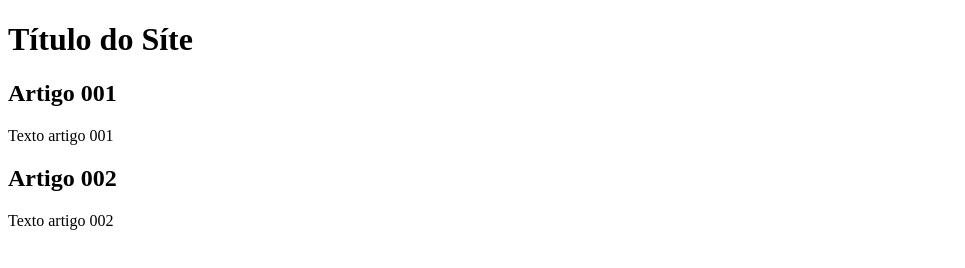
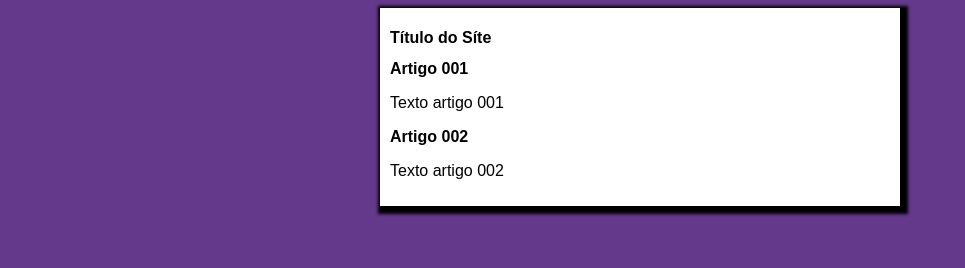
Before and after one commit to Pvmaciel/projeto-site, a plain HTML site: page index.html in a window 1280 px wide. Shown: the whole page, without its empty margins (0-965 px from the left). Drawn offline with Linux system fonts and the light colour scheme.

Commit message:
iniciei o design

```diff
--- /dev/null
+++ b/estilos/style.css
@@ -0,0 +1,17 @@
+* {
+    font-family: Arial, Helvetica, sans-serif;
+    font-size: 16px;
+}
+
+body{
+    background-color: rgb(100, 57, 139);
+
+}
+
+main{
+    background-color: white;
+    width: 500px;
+    margin: auto;
+    box-shadow: 3px 3px 3px 5px black;
+    padding: 10px;
+}
--- a/index.html
+++ b/index.html
@@ -5,6 +5,7 @@
     <meta http-equiv="X-UA-Compatible" content="IE=edge">
     <meta name="viewport" content="width=device-width, initial-scale=1.0">
     <title>Título do Site</title>
+    <link rel="stylesheet" href="estilos/style.css">
 </head>
 <body>
     <main>
```
